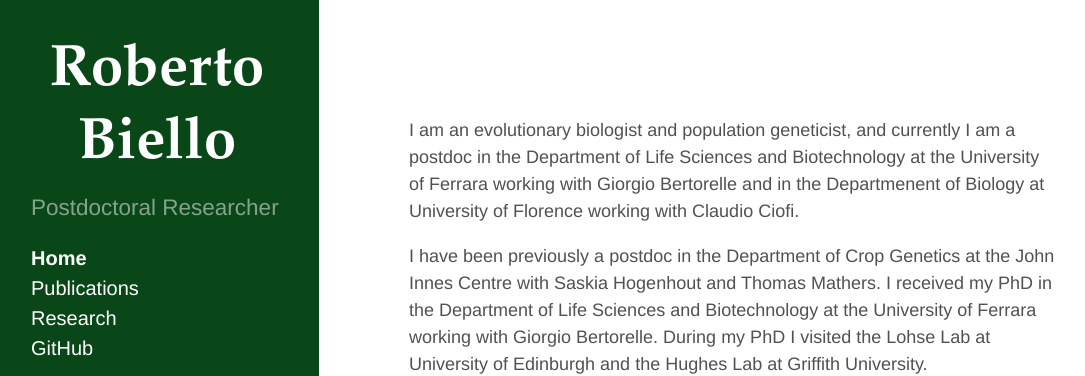
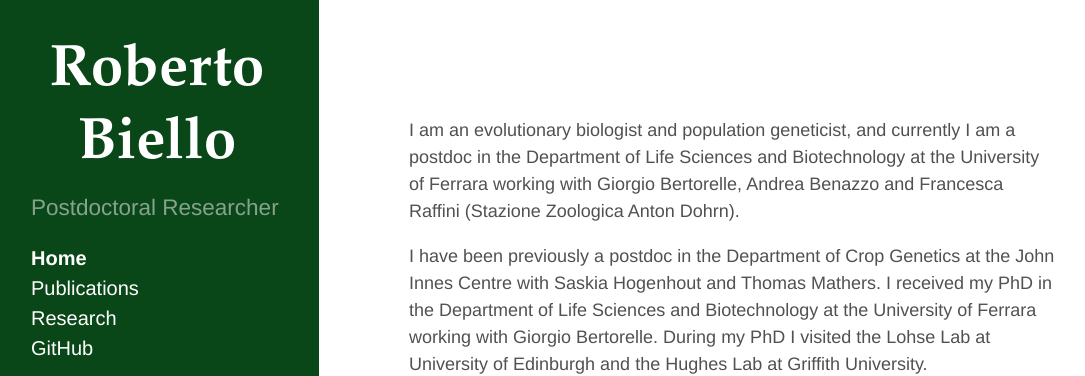
Before and after one commit to rsbiello/rsbiello.github.io, a Jekyll site: the page built from index.md, in a window 1280 px wide and 1379 px high. Shown: the top 376 px of the window, without its empty margins (5-1090 px from the left). Built offline with Jekyll 4.4.1, drawn with Linux system fonts in a browser that asks for light colours; Markdown is read by kramdown in place of the engine named in the settings.

Commit message:
Update index.md

```diff
--- a/index.md
+++ b/index.md
@@ -7,7 +7,7 @@ title: Home
 &nbsp;
 
 
-I am an evolutionary biologist and population geneticist, and currently I am a postdoc in the Department of Life Sciences and Biotechnology at the University of Ferrara working with Giorgio Bertorelle and in the Departmenent of Biology at University of Florence working with Claudio Ciofi.
+I am an evolutionary biologist and population geneticist, and currently I am a postdoc in the Department of Life Sciences and Biotechnology at the University of Ferrara working with Giorgio Bertorelle, Andrea Benazzo and Francesca Raffini (Stazione Zoologica Anton Dohrn).
 
 I have been previously a postdoc in the Department of Crop Genetics at the John Innes Centre with Saskia Hogenhout and Thomas Mathers.
 I received my PhD in the Department of Life Sciences and Biotechnology at the University of Ferrara working with Giorgio Bertorelle. During my PhD I visited the Lohse Lab at University of Edinburgh and the Hughes Lab at Griffith University.
```
